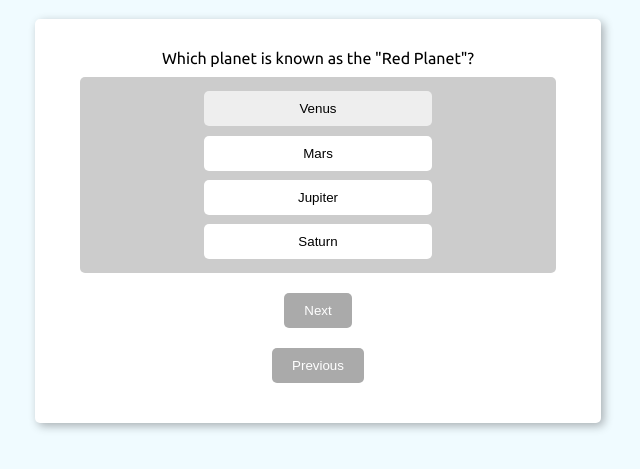
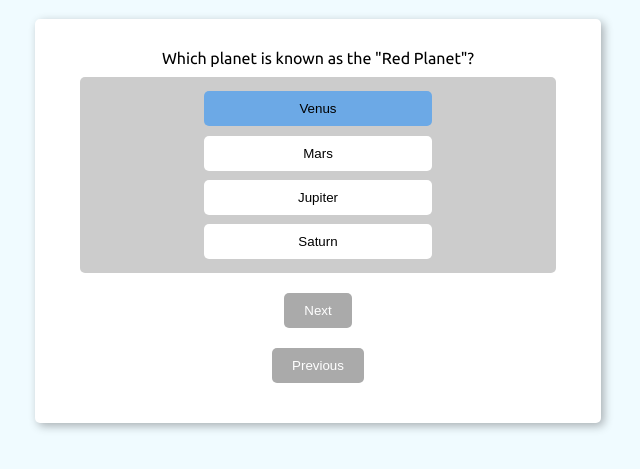
Before and after one commit to Thehanifah/Quiz-App, a website: page index.html in a window 1280 px wide. In both pictures the pointer is over the button "Venus". Shown: the part 69-538 px from the top of the page, without its empty margins (322-962 px from the left). Drawn offline with Linux system fonts and the light colour scheme.

Commit message:
hover effect changed

```diff
--- a/style.css
+++ b/style.css
@@ -65,12 +65,9 @@ body{
 
 
 
-.option-btn:hover{
-    background-color: #eee;
 
-}
 
-.option-btn:focus, .option-btn:active{
+.option-btn:hover, .option-btn:focus, .option-btn:active{
     background-color: #6ca9e6;
 
 }
```
